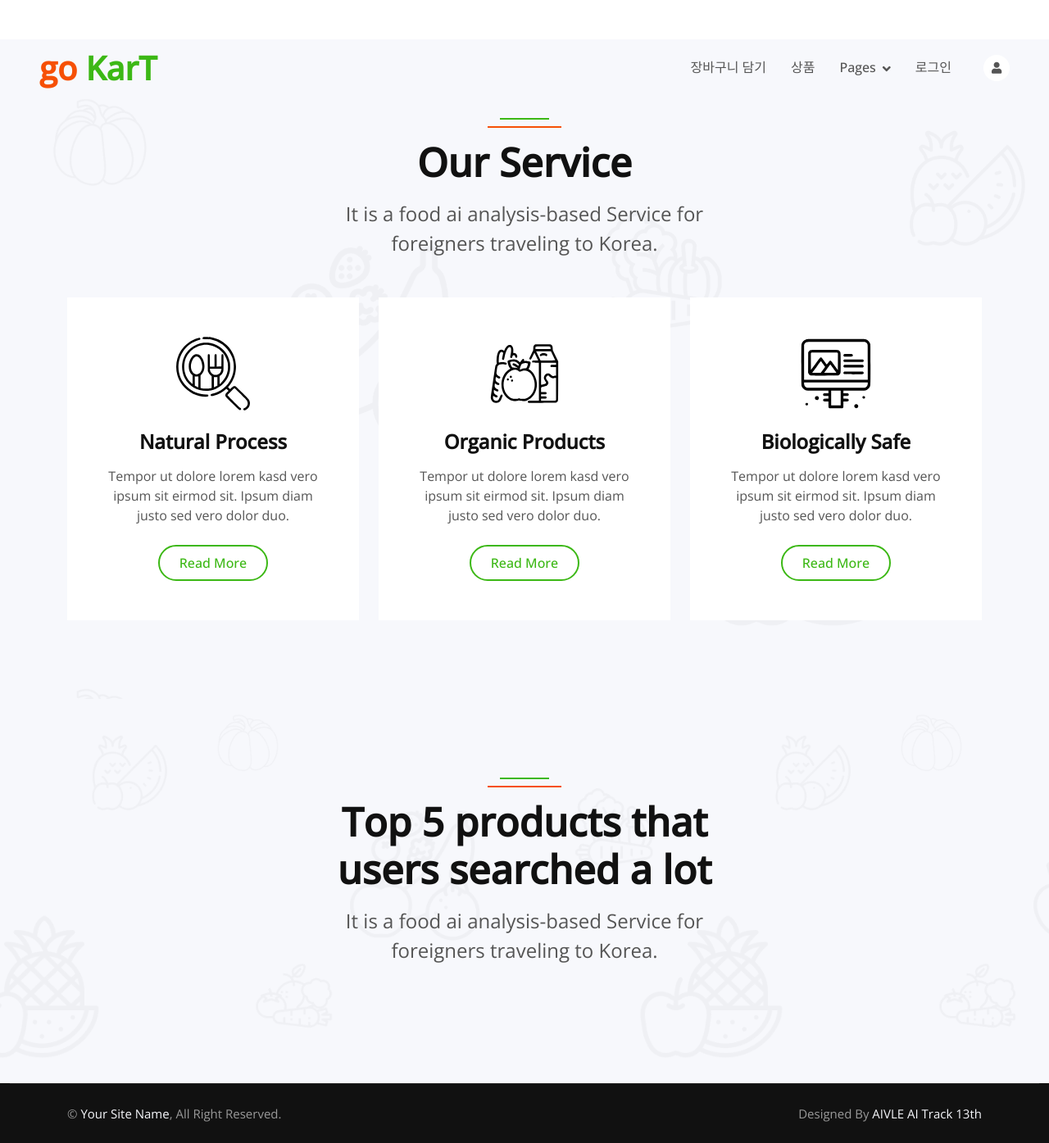
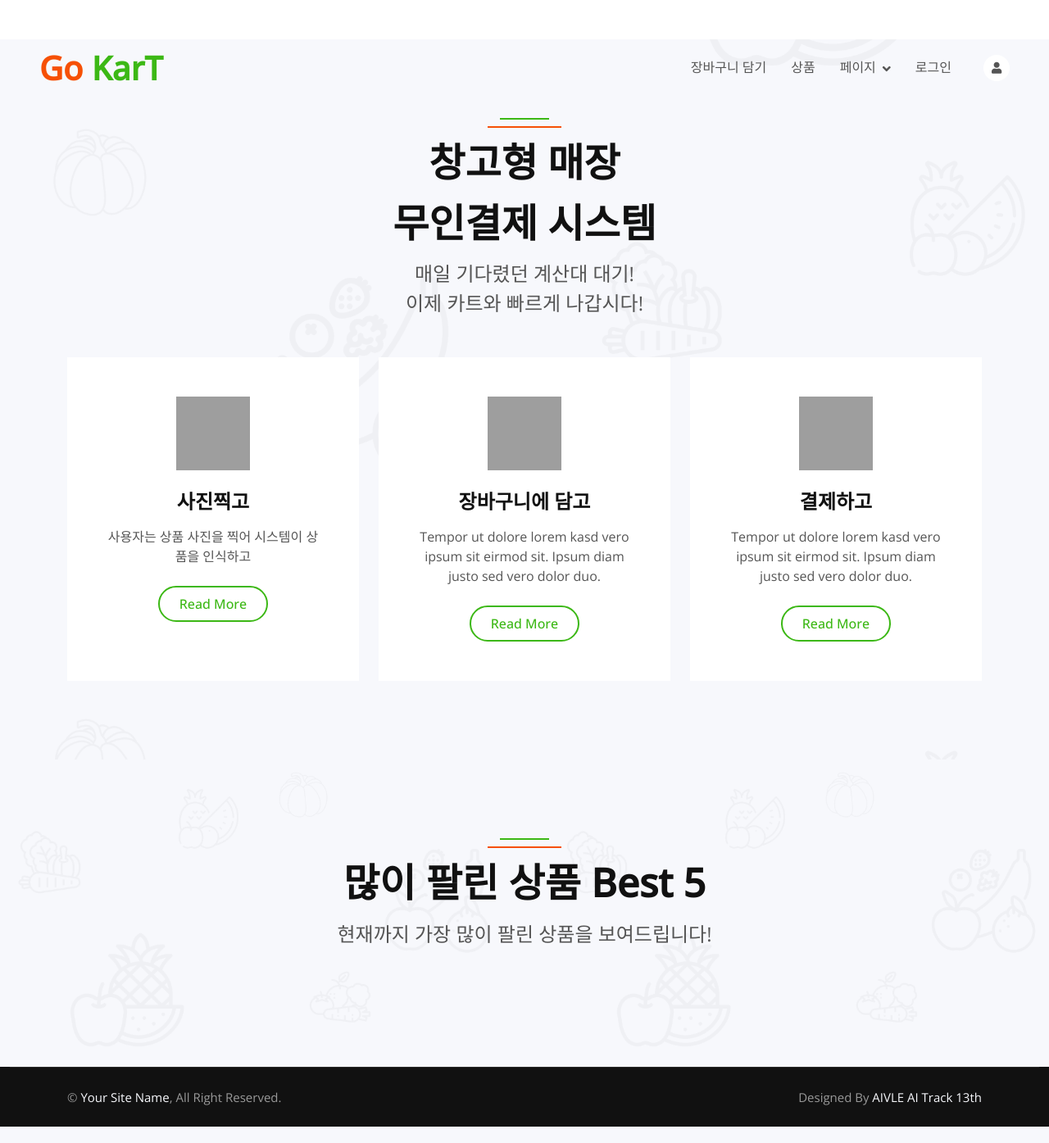
Before and after one commit to KrswJo/aivle_ai_3rd_13th_big, a Django app: page / in a window 1280 px wide. Shown: the whole page at 82% size. Run offline with Django 4.2, Linux system fonts and the light colour scheme; data that the repository does not hold is empty; some libraries are stand-ins or nearby versions; grey boxes are pictures that could not be loaded.

Commit message:
change main.html

```diff
--- a/main/templates/main/news_list.html
+++ b/main/templates/main/news_list.html
@@ -7,30 +7,32 @@
     <div class="container-fluid bg-light bg-icon my-5 py-6 mb-0">
         <div class="container">
             <div class="section-header text-center mx-auto mb-5 wow fadeInUp" data-wow-delay="0.1s" style="max-width: 500px;">
-                <h1 class="display-5 mb-3">Our Service</h1>
-                <p class="mb-0 fs-4">It is a food ai analysis-based Service for foreigners traveling to Korea.</p>
+                <h4 class="display-5 mb-3">창고형 매장</h4>
+                <h4 class="display-5 mb-3">무인결제 시스템</h4>
+                <p class="mb-0 fs-4">매일 기다렸던 계산대 대기!</p>
+                <p class="mb-0 fs-4">이제 카트와 빠르게 나갑시다!</p>
             </div>
             <div class="row g-4">
                 <div class="col-lg-4 col-md-6 wow fadeInUp" data-wow-delay="0.1s">
                     <div class="bg-white text-center h-100 p-4 p-xl-5">
-                        <img class="img-fluid mb-4 feature_img_size" src="{% static 'img/search.svg' %}" alt="" >
-                        <h4 class="mb-3">Natural Process</h4>
-                        <p class="mb-4">Tempor ut dolore lorem kasd vero ipsum sit eirmod sit. Ipsum diam justo sed vero dolor duo.</p>
+                        <img class="img-fluid mb-4 feature_img_size" src="{% static 'img/phone-camera.svg' %}" alt="" >
+                        <h4 class="mb-3">사진찍고</h4>
+                        <p class="mb-4">사용자는 상품 사진을 찍어 시스템이 상품을 인식하고</p>
                         <a class="btn btn-outline-primary border-2 py-2 px-4 rounded-pill" href="">Read More</a>
                     </div>
                 </div>
                 <div class="col-lg-4 col-md-6 wow fadeInUp" data-wow-delay="0.3s">
                     <div class="bg-white text-center h-100 p-4 p-xl-5">
-                        <img class="img-fluid mb-4 feature_img_size" src="{% static 'img/food2.svg' %}" alt="">
-                        <h4 class="mb-3">Organic Products</h4>
+                        <img class="img-fluid mb-4 feature_img_size" src="{% static 'img/cart.svg' %}" alt="">
+                        <h4 class="mb-3">장바구니에 담고</h4>
                         <p class="mb-4">Tempor ut dolore lorem kasd vero ipsum sit eirmod sit. Ipsum diam justo sed vero dolor duo.</p>
                         <a class="btn btn-outline-primary border-2 py-2 px-4 rounded-pill" href="">Read More</a>
                     </div>
                 </div>
                 <div class="col-lg-4 col-md-6 wow fadeInUp" data-wow-delay="0.5s">
                     <div class="bg-white text-center h-100 p-4 p-xl-5">
-                        <img class="img-fluid mb-4 feature_img_size" src="{% static 'img/board.svg' %}" alt="">
-                        <h4 class="mb-3">Biologically Safe</h4>
+                        <img class="img-fluid mb-4 feature_img_size" src="{% static 'img/credict-phone.svg' %}" alt="">
+                        <h4 class="mb-3">결제하고</h4>
                         <p class="mb-4">Tempor ut dolore lorem kasd vero ipsum sit eirmod sit. Ipsum diam justo sed vero dolor duo.</p>
                         <a class="btn btn-outline-primary border-2 py-2 px-4 rounded-pill" href="">Read More</a>
                     </div>
@@ -53,8 +55,8 @@
     <div class="container-fluid bg-light bg-icon py-6 -2">
         <div class="container">
             <div class="section-header text-center mx-auto mb-5 wow fadeInUp" data-wow-delay="0.1s" style="max-width: 500px;">
-                <h1 class="display-5 mb-3">Top 5 products that users searched a lot</h1>
-                <p class="mb-0 fs-4">It is a food ai analysis-based Service for foreigners traveling to Korea.</p>
+                <h1 class="display-5 mb-3">많이 팔린 상품 Best 5</h1>
+                <p class="mb-0 fs-4">현재까지 가장 많이 팔린 상품을 보여드립니다!</p>
             </div>
             <div class="owl-carousel testimonial-carousel wow fadeInUp" data-wow-delay="0.1s">
                 {% for p in news_list|slice:":5" %}
--- a/templates/base.html
+++ b/templates/base.html
@@ -48,7 +48,7 @@
     </div>
     <nav class="navbar navbar-expand-lg navbar-light py-lg-0 px-lg-5 wow fadeIn" data-wow-delay="0.1s">
         <a class="navbar-brand ms-4 ms-lg-0" href="/">
-            <h1 class="fw-bold text-primary m-0"><span class="text-secondary">go</span> KarT</h1>
+            <h1 class="fw-bold text-primary m-0"><span class="text-secondary">Go</span> KarT</h1>
         </a>
         <button class="navbar-toggler me-4" data-bs-target="#navbarCollapse" data-bs-toggle="collapse" type="button">
             <span class="navbar-toggler-icon"></span>
@@ -58,7 +58,7 @@
                 <a class="nav-item nav-link" href="about.html">장바구니 담기</a>
                 <a class="nav-item nav-link" href="product.html">상품</a>
                 <div class="nav-item dropdown">
-                    <a class="nav-link dropdown-toggle" data-bs-toggle="dropdown" href="#">Pages</a>
+                    <a class="nav-link dropdown-toggle" data-bs-toggle="dropdown" href="#">페이지</a>
                     <div class="dropdown-menu m-0">
                         <a class="dropdown-item" href="blog.html">Blog Grid</a>
                         <a class="dropdown-item" href="feature.html">Our Features</a>
```
